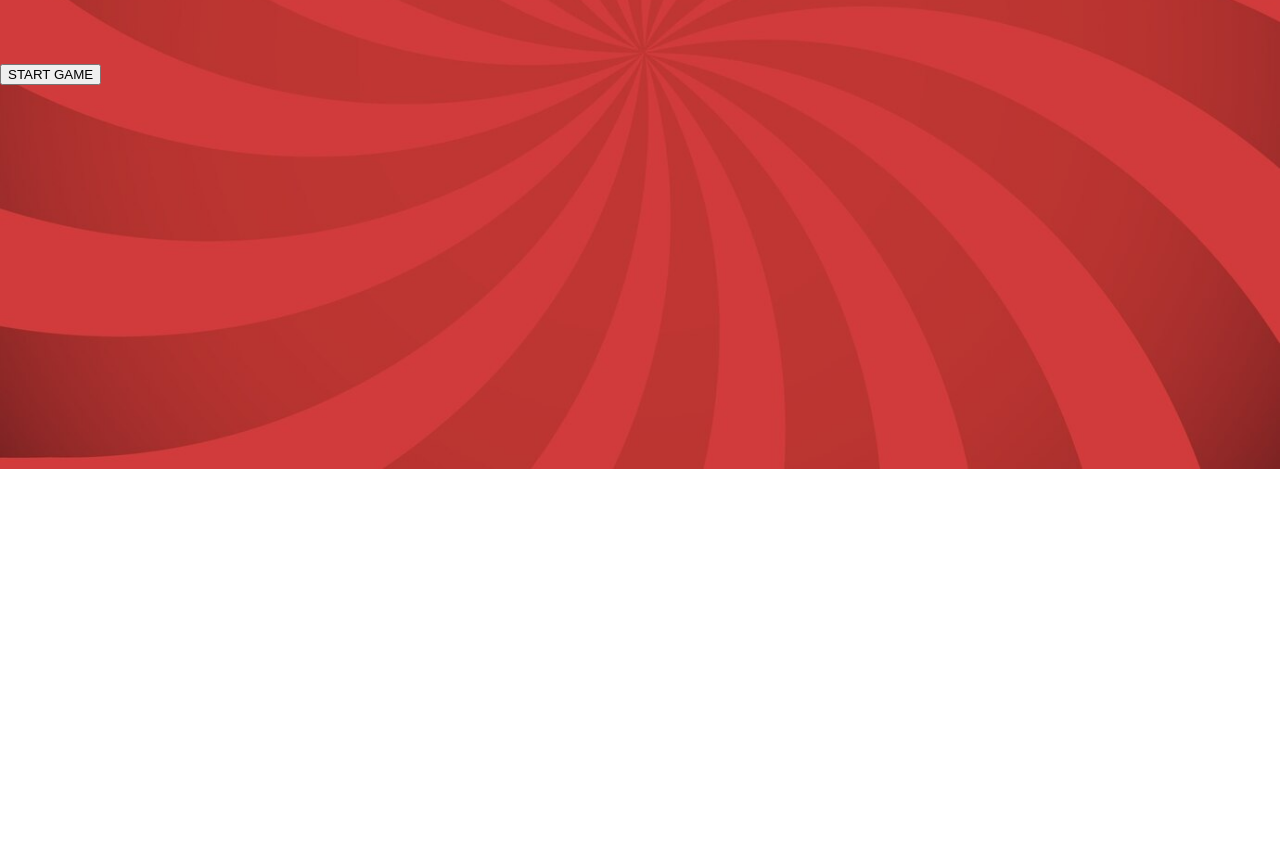
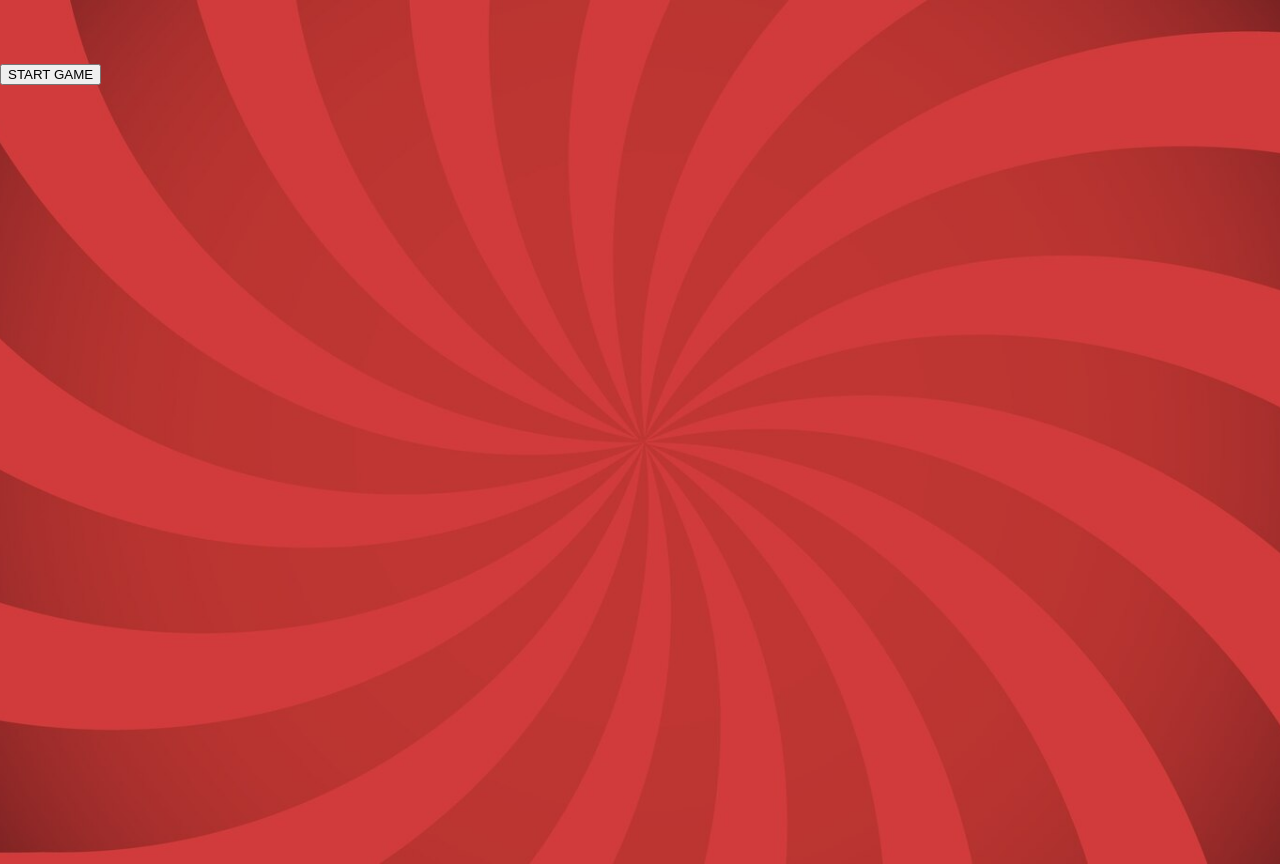
Before and after one commit to NeroAlex9/fortune, a React (Create React App) app: page / in a window 1280 px wide. Before the commit the page ends 800 px from the top, so only its background shows below. Built offline with nearby package versions, Linux system fonts and the light colour scheme.

Commit message:
Update size

```diff
--- a/src/index.css
+++ b/src/index.css
@@ -1,9 +1,10 @@
 body {
   margin: 0;
   padding: 0;
+  height: 100vh;
   background-image: url("../public/assets/bg.jpg");
   background-size: cover;
   background-position: center;
   background-repeat: no-repeat;
-  padding-top: 5%;
+  margin-top: 5%;
 }
```
